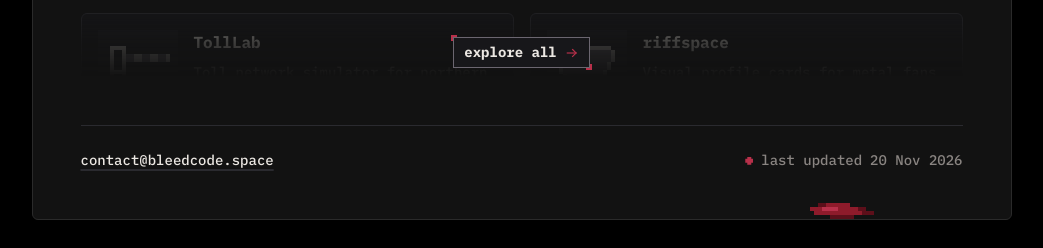
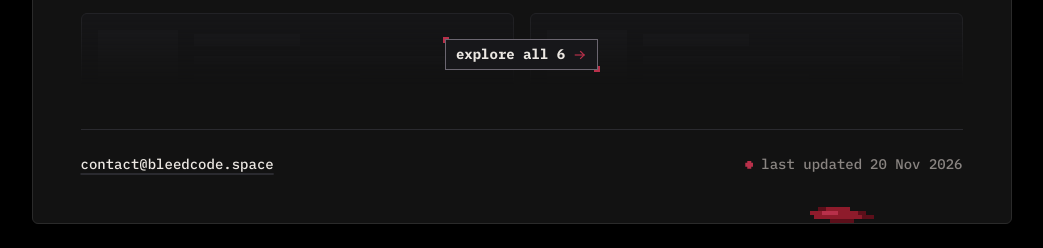
Before and after one commit to neptunedev77/bleedcode, an Astro site: page / in a window 1280 px wide. Shown: the part 588-836 px from the top of the page, without its empty margins (111-1154 px from the left). Built offline with nearby package versions, Linux system fonts and the light colour scheme; Astro itself is replaced by a stand-in of ours; a web font is replaced by a local one.

Commit message:
Explore-all teaser uses empty card sketches and shows the total

```diff
--- a/src/components/ProjectsBrowser.astro
+++ b/src/components/ProjectsBrowser.astro
@@ -4,8 +4,8 @@
  * The filters are plain radio buttons and work with CSS alone (:has). When
  * public/js/site.js runs, it takes over ([data-js]) and animates the change
  * with a view transition.
- * `teaser` adds a second row that fades out under an "explore all" button,
- * to hint that there is more than what is shown.
+ * `teaser` adds a row of empty card sketches that fade out under an
+ * "explore all" button, to hint that there is more than what is shown.
  */
 import type { Project } from '../lib/projects';
 import { useStrings } from '../i18n';
@@ -21,8 +21,8 @@ interface Props {
   id?: string;
   /** Show the status filters (default true). */
   filters?: boolean;
-  /** A faded second row with an "explore all" button over it. */
-  teaser?: { projects: Project[]; href: string; label: string };
+  /** Faded empty card sketches with an "explore all" button over them. */
+  teaser?: { href: string; label: string };
 }
 
 const t = useStrings();
@@ -65,10 +65,19 @@ const filters = [{ value: 'all', label: t.filters.all }, ...statuses.map((s) =>
   {showFilters && <p class="empty" data-empty hidden>{t.projects.empty}</p>}
 
   {
-    teaser && teaser.projects.length > 0 && (
+    teaser && (
       <div class="teaser">
-        <div class="ghost" aria-hidden="true" inert>
-          <ProjectGrid projects={teaser.projects} />
+        <div class="ghost" aria-hidden="true">
+          {[0, 1].map(() => (
+            <div class="sketch">
+              <span class="sk-icon" />
+              <span class="sk-lines">
+                <span class="sk-bar title" />
+                <span class="sk-bar" />
+                <span class="sk-bar short" />
+              </span>
+            </div>
+          ))}
         </div>
         <div class="fade">
           <ActionLink href={teaser.href} label={teaser.label} icon="arrow" class="explore" />
@@ -157,25 +166,55 @@ const filters = [{ value: 'all', label: t.filters.all }, ...statuses.map((s) =>
     display: block !important;
   }
 
-  /* teaser: a sliver of the next row that fades out by itself (mask, not an
-     overlay), stripped of buttons and blood, with one clear button on top */
+  /* teaser: two empty card sketches (no text, nothing to read) fading out,
+     with one clear button on top */
   .teaser {
     position: relative;
-    height: 80px;
+    height: 84px;
   }
   .ghost {
+    display: grid;
+    grid-template-columns: repeat(auto-fill, minmax(min(100%, 400px), 1fr));
+    gap: var(--s2);
     height: 100%;
     overflow: hidden;
     pointer-events: none;
-    user-select: none;
-    opacity: 0.6;
-    -webkit-mask-image: linear-gradient(to bottom, #000 0%, rgb(0 0 0 / 0.35) 35%, transparent 80%);
-    mask-image: linear-gradient(to bottom, #000 0%, rgb(0 0 0 / 0.35) 35%, transparent 80%);
+    -webkit-mask-image: linear-gradient(to bottom, rgb(0 0 0 / 0.7), transparent 85%);
+    mask-image: linear-gradient(to bottom, rgb(0 0 0 / 0.7), transparent 85%);
   }
-  .ghost :global(.action),
-  .ghost :global(.blood),
-  .ghost :global(.badge) {
-    display: none;
+  .sketch {
+    display: flex;
+    gap: var(--s2);
+    height: 112px;
+    padding: var(--s2);
+    background: var(--inner);
+    border: var(--border-w) solid var(--line);
+    border-radius: var(--radius-sm);
+  }
+  .sk-icon {
+    flex: none;
+    width: 80px;
+    height: 80px;
+    background: var(--tile);
+  }
+  .sk-lines {
+    flex: 1;
+    display: flex;
+    flex-direction: column;
+    gap: 10px;
+    padding-top: 4px;
+  }
+  .sk-bar {
+    height: 8px;
+    width: 85%;
+    background: var(--tile);
+  }
+  .sk-bar.title {
+    height: 12px;
+    width: 35%;
+  }
+  .sk-bar.short {
+    width: 55%;
   }
   .fade {
     position: absolute;
--- a/src/i18n/en.ts
+++ b/src/i18n/en.ts
@@ -12,7 +12,7 @@ export const en = {
   home: {
     title: 'solo developer lab in Braga',
     projects: 'Projects',
-    explore: 'explore all',
+    explore: (n: number) => `explore all ${n}`,
   },
   filters: {
     legend: 'Filter projects by status',
--- a/src/pages/index.astro
+++ b/src/pages/index.astro
@@ -10,7 +10,6 @@ import { useStrings } from '../i18n';
 const t = useStrings();
 const ordered = await getHomeOrder();
 const shown = ordered.slice(0, 2);
-const teaser = ordered.slice(2, 4);
 const [line1, line2] = site.hero.lines;
 ---
 
@@ -41,7 +40,7 @@ const [line1, line2] = site.hero.lines;
     projects={shown}
     title={t.home.projects}
     filters={false}
-    teaser={{ projects: teaser, href: '/projects', label: t.home.explore }}
+    teaser={{ href: '/projects', label: t.home.explore(ordered.length) }}
   />
 </Card>
 
```
